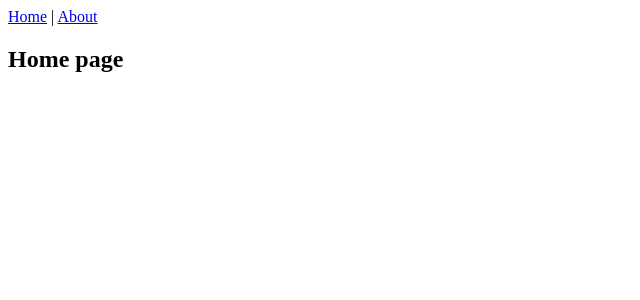
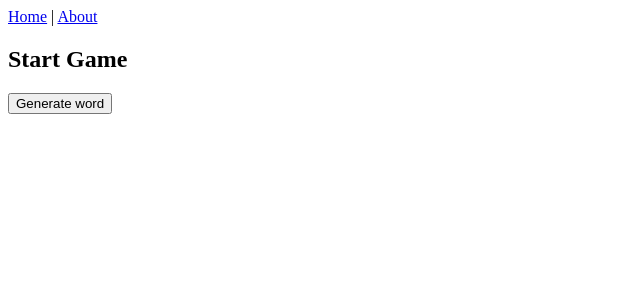
Before and after one commit to FeliciaBo/wordle-ish-fullstack, a React (Vite) app in the folder wordle-app/: page / in a window 1280 px wide. Shown: the top 300 px of the page, without its empty margins (0-640 px from the left). Built offline with nearby package versions, Linux system fonts and the light colour scheme.

Commit message:
added more temporary words, added working "generate word" button

```diff
--- a/wordle-app/package.json
+++ b/wordle-app/package.json
@@ -11,6 +11,7 @@
     "start": "node server/server.js"
   },
   "dependencies": {
+    "cors": "^2.8.6",
     "express": "^5.2.1",
     "react": "^19.2.4",
     "react-dom": "^19.2.4",
--- a/wordle-app/src/pages/Home.jsx
+++ b/wordle-app/src/pages/Home.jsx
@@ -1,5 +1,39 @@
+import { useState } from "react";
+
 function Home() {
-  return <h2>Home page</h2>;
+  const [word, setWord] = useState("");
+  const [error, setError] = useState("");
+
+  async function getWord() {
+    try {
+      setError("");
+
+      const response = await fetch(
+        "http://localhost:5080/api/word?length=5&unique=true"
+      );
+
+      const data = await response.json();
+
+      if (!response.ok) {
+        throw new Error(data.error || "Something went wrong");
+      }
+
+      setWord(data.word);
+    } catch (err) {
+      setError(err.message);
+    }
+  }
+
+  return (
+    <div>
+      <h2>Start Game</h2>
+
+      <button onClick={getWord}>Generate word</button>
+
+      {word && <p>Correct word: {word}</p>}
+      {error && <p>Error: {error}</p>}
+    </div>
+  );
 }
 
 export default Home;
```
Also changed, not shown: 2 other files (tests, documents, lock files or other folders).
